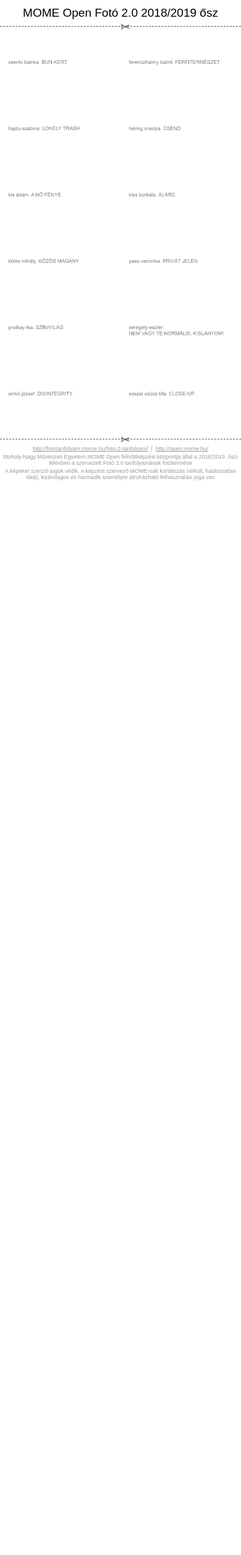
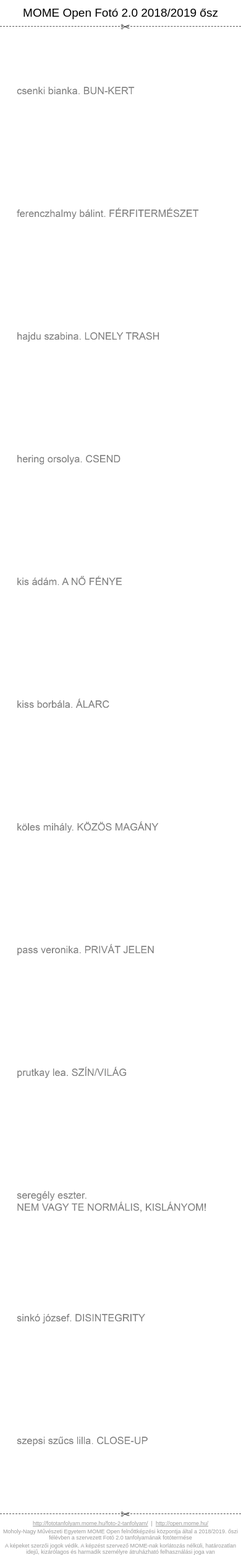
Before and after one commit to nyuwec/nyuwec.github.io, a Jekyll site: the page foto2.0.1/index.html, which Jekyll copies as it is, in a window 390 px wide. Shown: the whole page at 62% size. Built offline with Jekyll 4.4.1, drawn with Linux system fonts in a browser that asks for light colours; before the commit the page ends 900 px from its top, so only the background shows below that.

Commit message:
responsive

```diff
--- a/foto2.0.1/css/style.css
+++ b/foto2.0.1/css/style.css
@@ -6,26 +6,9 @@
 }
 
 .foto2-gallery {
+  width: 100%;
   display: inline-block;
   margin-right: -4px;
-}
-
-@media only screen and (max-width: 600px) {
-  .foto2-gallery {
-    width: 50%;
-  }
-}
-
-@media only screen and (min-width: 600px) {
-  .foto2-gallery {
-    width: 33.33%;
-  }
-}
-
-@media only screen and (min-width: 1200px) {
-  .foto2-gallery {
-    width: 25%;
-  }
 }
 
 .foto2-gallery a {
@@ -59,6 +42,7 @@
   margin-bottom: 3%;
   border-bottom: 1px dashed #555;
   position: relative;
+  height: 22px;
   z-index: 1000;
 }
 
@@ -79,6 +63,7 @@
   margin-bottom: 10px;
   border-top: 1px dashed #555;
   position: relative;
+  height: 36px;
   z-index: 1000;
 }
 
@@ -102,3 +87,22 @@
 .pswp__caption__center {
   text-align: center;
 }
+
+/* RESPONSIVE */
+@media (min-width: 500px) {
+  .foto2-gallery {
+    width: 50%;
+  }
+}
+
+@media (min-width: 768px) {
+  .foto2-gallery {
+    width: 33.33%;
+  }
+}
+
+@media (min-width: 1200px) {
+  .foto2-gallery {
+    width: 25%;
+  }
+}
```
